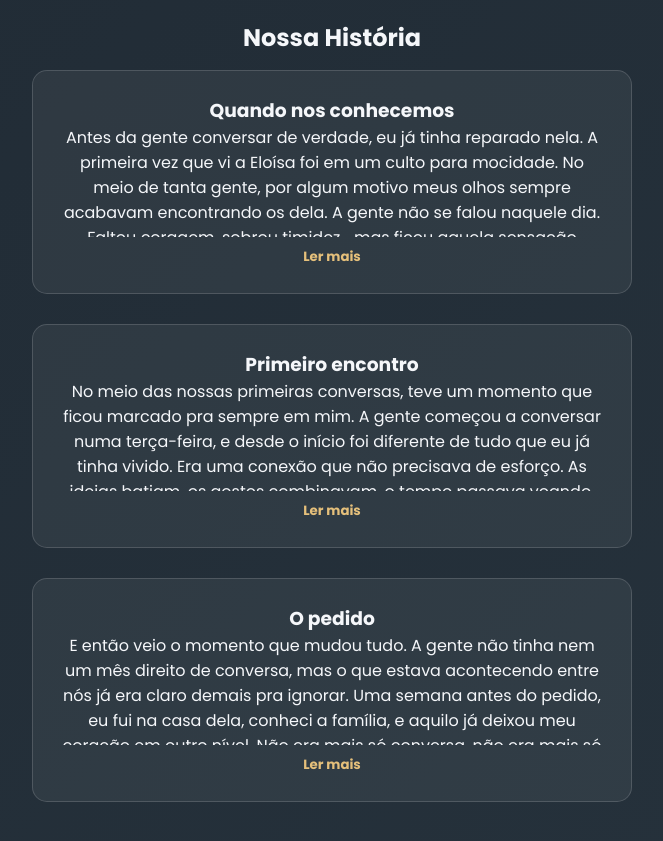
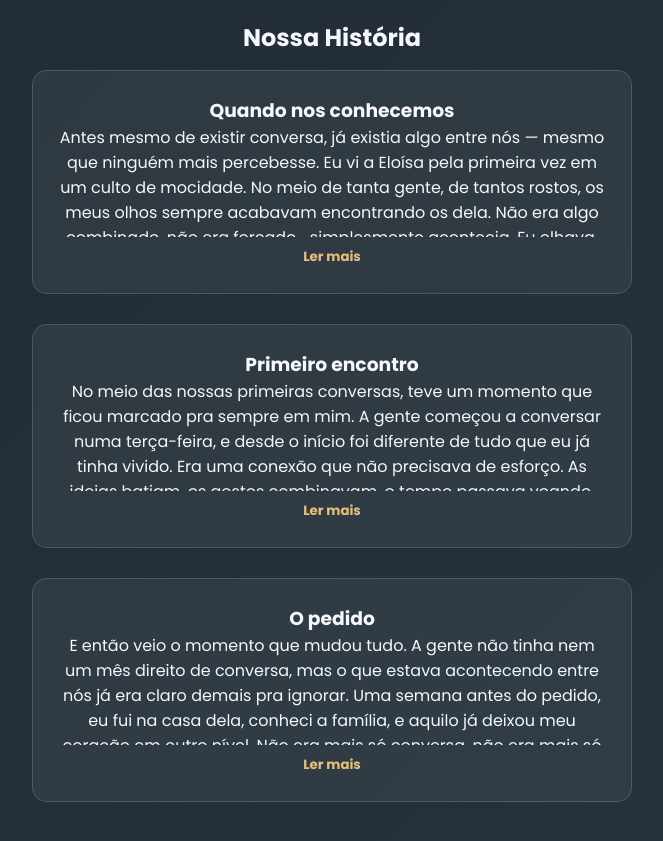
Before and after one commit to BrunoPiimentell/bruno-eloisa, a plain HTML site: page index.html in a window 1280 px wide. Shown: the part 900-1741 px from the top of the page, without its empty margins (308-971 px from the left). Drawn offline with Linux system fonts and the light colour scheme.

Commit message:
Update index.html

```diff
--- a/index.html
+++ b/index.html
@@ -49,21 +49,31 @@
 
   <div class="card">
     <h3>Quando nos conhecemos</h3>
-    <p class="story-text collapsed">Antes da gente conversar de verdade, eu já tinha reparado nela.
+    <p class="story-text collapsed">Antes mesmo de existir conversa, já existia algo entre nós — mesmo que ninguém mais percebesse.
 
-A primeira vez que vi a Eloísa foi em um culto para mocidade. No meio de tanta gente, por algum motivo meus olhos sempre acabavam encontrando os dela. A gente não se falou naquele dia. Faltou coragem, sobrou timidez… mas ficou aquela sensação diferente, como se eu tivesse notado alguém que não era só “mais uma pessoa”.
+Eu vi a Eloísa pela primeira vez em um culto de mocidade. No meio de tanta gente, de tantos rostos, os meus olhos sempre acabavam encontrando os dela. Não era algo combinado, não era forçado… simplesmente acontecia. Eu olhava, ela disfarçava. Às vezes eu percebia que ela tinha me visto primeiro e, quando eu ia confirmar, ela já tinha virado o rosto. E eu fazia a mesma coisa. Era só isso: olhares de longe e dois corações fingindo naturalidade.
 
-Depois disso, a gente se viu outras vezes. Em cultos, reuniões, momentos simples da igreja. Sempre no mesmo lugar, sempre se percebendo, mas sem dar o passo de puxar assunto. Às vezes passávamos perto um do outro, trocávamos um olhar rápido, um sorriso discreto… e só. Eu pensava em falar, mas travava. E pelo jeito ela também.
+A gente não conversava. Nem sorrisos trocávamos. Era tudo guardado, contido, quase como se qualquer passo a mais pudesse estragar algo que ainda nem tinha nome. Mas, mesmo assim, cada culto em que ela estava presente já era diferente pra mim. Sem perceber, eu começava a reparar em detalhes que ninguém repara quando não se importa. Eu lembrava das roupas que ela usava, de onde ela sentava, do jeito que ela ficava durante o culto. Eu não tentava memorizar nada… mas meu coração guardava tudo.
 
-O engraçado é que, mesmo sem conversa, algo já estava sendo construído. Cada vez que eu sabia que ela estaria lá, eu ficava mais atento. Queria entender melhor quem ela era, como ela falava, como sorria. A gente não se conhecia de verdade, mas já existia interesse, já existia cuidado, mesmo que em silêncio.
+Nessa fase, eu estava focado na minha vida, nos meus objetivos, na minha carreira. Levava isso muito a sério. Não era tempo de sair atropelando sentimentos ou começando algo sem certeza. Só que, mesmo com a mente cheia de planos, o coração sempre dava um jeito de notar quando ela estava por perto. Eu seguia firme nos meus propósitos, mas sempre que tinha culto de mocidade, uma parte de mim já sabia: eu ia ver ela de novo. E isso, mesmo em silêncio, já mudava o meu dia.
 
-Até que, depois de vários encontros sem palavras, veio a primeira conversa. E o que parecia tão difícil de começar, ficou natural de continuar. As mensagens começaram tímidas, depois foram ficando frequentes. A gente foi rindo das mesmas coisas, compartilhando o dia a dia, dividindo pensamentos… e aquela curiosidade virou conexão.
+Teve um culto na comum dela que ficou marcado. Depois do culto, como sempre, teve o lanche. Ela estava ajudando a entregar as lembrancinhas. Quando eu já estava indo embora com meus amigos, ela se aproximou, me cumprimentou e perguntou se eu tinha pego a minha. Foi rápido, simples, quase nada… mas, pra mim, foi enorme. Ela pode nem lembrar, mas eu lembro do momento com clareza. Ali, aquela curiosidade que já existia ficou mais forte.
 
-Os encontros na igreja deixaram de ser só troca de olhares. Viraram conversas depois do culto, momentos que eu esperava durante a semana, ligações que passavam da hora sem a gente perceber. Aos poucos, fui conhecendo o jeito dela, o coração dela, e percebendo que aquilo que começou pequeno já tinha se tornado importante.
+Naquela noite, cheguei em casa pensando nela de novo. Procurei o Instagram da mocidade da comum dela, segui o perfil e fui tomar banho. Minha ideia era depois procurar o perfil dela entre os seguidores. Quando voltei, vi que o Instagram da mocidade tinha seguido de volta… e o dela também. Segui os dois, mas mesmo assim não puxei assunto. Continuei quieto, observando de longe, como sempre fiz.
 
-Nosso namoro não nasceu de um único momento marcante. Ele nasceu de vários encontros em que a gente não disse nada, mas sentiu muita coisa. Nasceu da paciência, dos detalhes, da forma calma e sincera com que fomos nos aproximando.
+Os cultos continuaram. Os olhares também. Até que, depois de um culto em Paiçandu, uma amiga nossa em comum me mandou mensagem dizendo que uma amiga dela tinha me achado bonito e queria que eu soubesse quem era. Ela me passou o Instagram… que eu já seguia. Aquilo me arrancou um sorriso sozinho. Respondi que conhecia “de vista”, mas nunca tinha falado com ela, e que, quando surgisse uma boa oportunidade, eu mandaria mensagem.
 
-E hoje, três meses depois, eu olho pra trás e vejo que cada olhar que a gente trocou lá no começo já era, sem a gente saber, o início da nossa história.</p>
+E a oportunidade veio de um jeito que parecia desenhado. Ela postou um story estudando lógica de programação. E eu, fazendo faculdade de TI. Fiquei olhando aquele story várias vezes, pensando se mandava mensagem ou não. Não era falta de vontade — era cuidado com algo que já parecia importante demais pra ser tratado de qualquer jeito. Mas, quase no final do tempo do story, eu mandei.E ali… tudo mudou.
+
+A conversa que começou simples virou algo que eu nunca tinha vivido. Não era só papo. Era conexão de verdade. E não era pouca coisa em comum — era muita. Assunto puxava assunto como se a gente tivesse um estoque infinito de coisas pra compartilhar. Gostos parecidos, pensamentos que se encaixavam, sonhos que conversavam entre si, até as opiniões batiam de um jeito que dava vontade de continuar falando só pra ver até onde aquilo ia.
+
+A gente falava de coisas sérias e de coisas bobas, de planos pro futuro, de histórias do passado, de detalhes do dia… e nada parecia forçado. Era leve, mas ao mesmo tempo profundo. Natural, mas cheio de significado. As horas passavam e a gente nem via. Quando percebia, já era tarde da noite e ainda assim dava vontade de mandar só “mais uma mensagem”.
+
+Não tinha silêncio desconfortável. Não tinha esforço pra manter a conversa viva. Ela simplesmente fluía. Era como se eu estivesse conversando com alguém que falava a mesma “língua” que eu por dentro. Cada resposta dela me dava mais certeza de que aquilo não era comum. Era raro. Era especial.
+
+Eu terminava uma conversa já com saudade da próxima. O celular vibrava e o coração vinha junto. Aqueles olhares de longe, que antes eram cheios de dúvida e curiosidade, agora tinham virado palavras, risadas, sentimentos crescendo a cada mensagem.
+
+E foi assim que eu entendi que não era só uma menina que eu tinha reparado na igreja. Era alguém que combinava comigo de um jeito que eu nunca tinha experimentado antes.</p>
 
 <button class="readMoreBtn">Ler mais</button>
   </div>
```
